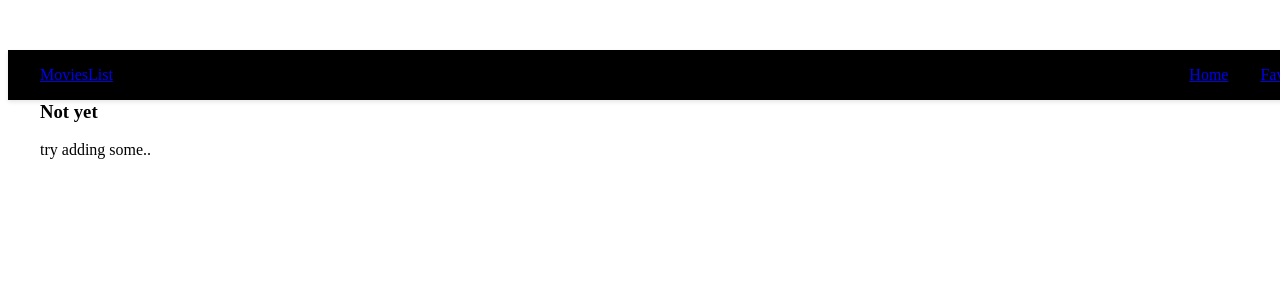
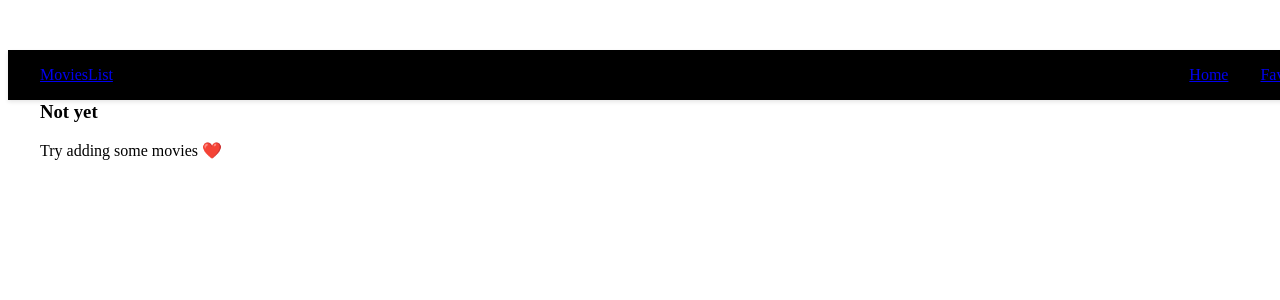
Before and after one commit to Thaakie/MovieListAPI, a React app: page /favorites in a window 1280 px wide. Shown: the top 300 px of the page. Built offline with nearby package versions, Linux system fonts and the light colour scheme; the HTML template or start-up script is replaced by a standard one.

Commit message:
adding favorte function

```diff
--- a/src/App.jsx
+++ b/src/App.jsx
@@ -5,10 +5,11 @@
 import { Route } from "react-router-dom";
 import Favorites from "./pages/favorite";
 import NavBar from "./components/navbar";
+import { MovieProvider } from "./assets/contexts/movieContext";
 
 function App() {
   return (
-    <>
+    <MovieProvider>
       <NavBar />
       <main className="main-content">
         <Routes>
@@ -16,7 +17,7 @@
           <Route path="/favorites" element={<Favorites />} />
         </Routes>
       </main>
-    </>
+    </MovieProvider>
   );
 }
 
--- a/src/assets/contexts/movieContext.jsx
+++ b/src/assets/contexts/movieContext.jsx
@@ -0,0 +1,41 @@
+import { createContext, useEffect, useState, useContext } from "react";
+
+const MovieContext = createContext();
+
+export const useMovieContext = () => useContext(MovieContext);
+
+export const MovieProvider = ({ children }) => {
+  const [favorites, setFavorites] = useState([]);
+
+  // load dari localStorage
+  useEffect(() => {
+    const storedFavs = localStorage.getItem("favorites");
+    if (storedFavs) setFavorites(JSON.parse(storedFavs));
+  }, []);
+
+  // simpan ke localStorage
+  useEffect(() => {
+    localStorage.setItem("favorites", JSON.stringify(favorites));
+  }, [favorites]);
+
+  const addToFavorite = (movie) => {
+    setFavorites((prev) => [...prev, movie]);
+  };
+
+  const removeFromFavorite = (movieId) => {
+    setFavorites((prev) => prev.filter((movie) => movie.id !== movieId));
+  };
+
+  const isFavorite = (movieId) => {
+    return favorites.some((movie) => movie.id === movieId);
+  };
+
+  const value = {
+    favorites,
+    addToFavorite,
+    removeFromFavorite,
+    isFavorite,
+  };
+
+  return <MovieContext.Provider value={value}>{children}</MovieContext.Provider>;
+};
--- a/src/components/MovieCard.jsx
+++ b/src/components/MovieCard.jsx
@@ -1,7 +1,14 @@
 import "../css/moviecard.css";
+import { useMovieContext } from "../assets/contexts/movieContext";
+
 function MovieCard({ movie }) {
-  function toggleFavorite() {
-    alert("Favorite toggled!");
+  const { isFavorite, addToFavorite, removeFromFavorite } = useMovieContext();
+
+  const isFav = isFavorite(movie.id);
+
+  function toggleFavorite(e) {
+    e.preventDefault();
+    isFav ? removeFromFavorite(movie.id) : addToFavorite(movie);
   }
 
   return (
@@ -9,11 +16,12 @@
       <div className="movie-poster">
         <img src={`https://image.tmdb.org/t/p/w500${movie.poster_path}`} alt={movie.title} />
         <div className="movie-overlay">
-          <button className="favorite-btn" onClick={toggleFavorite}>
+          <button className={`favorite-btn ${isFav ? "active" : ""}`} onClick={toggleFavorite}>
             ❤️
           </button>
         </div>
       </div>
+
       <div className="movie-info">
         <h3>{movie.title}</h3>
         <p>{movie.release_date?.split("-")[0]}</p>
--- a/src/pages/favorite.jsx
+++ b/src/pages/favorite.jsx
@@ -1,9 +1,27 @@
 import "../css/favorites.css";
+import { useMovieContext } from "../assets/contexts/movieContext";
+import MovieCard from "../components/MovieCard";
+
 function Favorites() {
+  const { favorites } = useMovieContext();
+
+  if (favorites.length === 0) {
+    return (
+      <div className="favorite-page">
+        <h3>Not yet</h3>
+        <p>Try adding some movies ❤️</p>
+      </div>
+    );
+  }
+
   return (
     <div className="favorite-page">
-      <h3>Not yet</h3>
-      <p>try adding some..</p>
+      <h2>Your Favorites</h2>
+      <div className="favorites-grid">
+        {favorites.map((movie) => (
+          <MovieCard key={movie.id} movie={movie} />
+        ))}
+      </div>
     </div>
   );
 }
```
